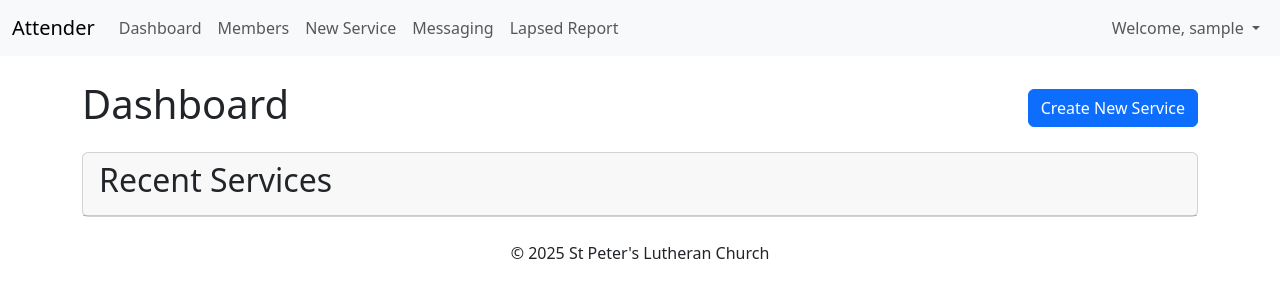
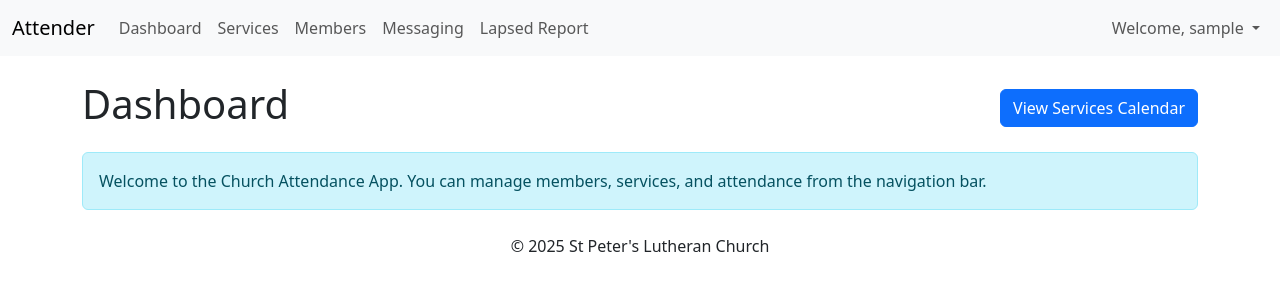
Before and after one commit to maadone74/MaadWeb-Attender, a Node server app: page / in a window 1280 px wide. Shown: the top 300 px of the page. Run offline with Node 20, Linux system fonts and the light colour scheme; the visitor is signed in with stand-in values (Sample User, id 1); data that the repository does not hold is empty; some libraries are stand-ins or nearby versions.

Commit message:
feat: Add calendar view for services
This commit introduces a new calendar view for services, allowing users to see all services in a month or week view.

Key features:
- A new `/services` page with a FullCalendar implementation.
- Services are displayed as events on the calendar.
- Clicking on a service navigates to the service detail page.
- Service dates can be updated by dragging and dropping events.
- The dashboard has been updated to link to the new calendar view, and the old "Recent Services" list has been removed.

```diff
--- a/views/dashboard.ejs
+++ b/views/dashboard.ejs
@@ -2,20 +2,11 @@
 
 <div class="d-flex justify-content-between align-items-center mb-3">
     <h1>Dashboard</h1>
-    <a href="/services/add" class="btn btn-primary">Create New Service</a>
+    <a href="/services" class="btn btn-primary">View Services Calendar</a>
 </div>
 
-<div class="card">
-    <div class="card-header">
-        <h2>Recent Services</h2>
-    </div>
-    <div class="list-group list-group-flush">
-        <% services.forEach(service => { %>
-            <a href="/services/<%= service._id %>" class="list-group-item list-group-item-action">
-                <%= new Date(service.serviceDateTime).toLocaleString() %> - <%= service.topic %>
-            </a>
-        <% }) %>
-    </div>
+<div class="alert alert-info">
+    Welcome to the Church Attendance App. You can manage members, services, and attendance from the navigation bar.
 </div>
 
 <%- include('partials/footer') %>
--- a/views/partials/header.ejs
+++ b/views/partials/header.ejs
@@ -18,8 +18,8 @@
                 <ul class="navbar-nav me-auto">
                     <% if (user) { %>
                         <li class="nav-item"><a class="nav-link" href="/">Dashboard</a></li>
+                        <li class="nav-item"><a class="nav-link" href="/services">Services</a></li>
                         <li class="nav-item"><a class="nav-link" href="/members">Members</a></li>
-                        <li class="nav-item"><a class="nav-link" href="/services/add">New Service</a></li>
                         <li class="nav-item"><a class="nav-link" href="/messaging">Messaging</a></li>
                         <li class="nav-item"><a class="nav-link" href="/reports/lapsed-members">Lapsed Report</a></li>
                         <% if (user.member && user.member.isElder) { %>
```
Also changed, not shown: views/services.ejs (added, +60 -0 lines).
